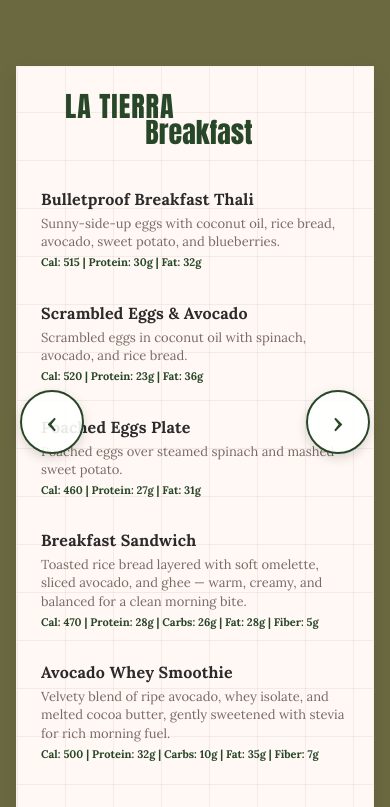
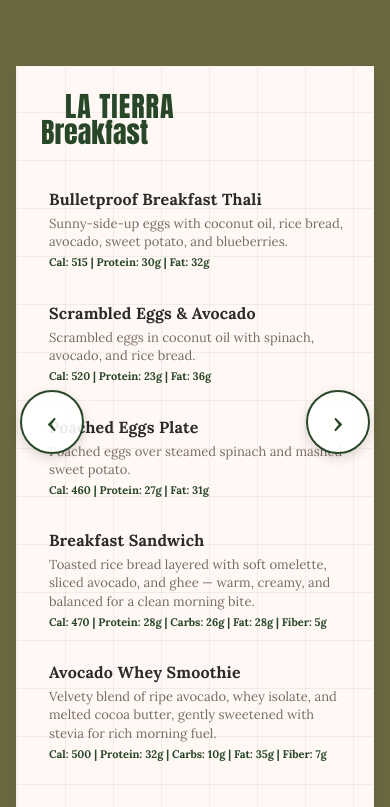
Before and after one commit to sumukhteja/la-tierra, a plain HTML site: page index.html in a window 390 px wide. Shown: the top 807 px of the page. Drawn offline with Linux system fonts and the light colour scheme.

```diff
--- a/index.html
+++ b/index.html
@@ -231,6 +231,7 @@
     .cols {
       grid-template-columns: 1fr !important;
       gap: 8px !important;
+      padding-left: 8px;
     }
 
     /* Items - better mobile spacing */
@@ -307,9 +308,23 @@
     /* Flex layouts on mobile */
     div[style*="display:flex"] {
       flex-direction: column !important;
+      align-items: flex-start !important;
+      gap: 8px !important;
+      text-align: left !important;
+      padding-left: 8px !important;
+    }
+
+    /* Specific fix for headers with flex wrappers */
+    header div[style*="display:flex"] {
+      padding-left: 0 !important;
+    }
+
+    /* Specific fix for bottom flex containers */
+    section div[style*="display:flex"]:not(header div) {
+      flex-direction: column !important;
       align-items: center !important;
-      gap: 8px !important;
       text-align: center !important;
+      padding-left: 0 !important;
     }
   }
 
```
